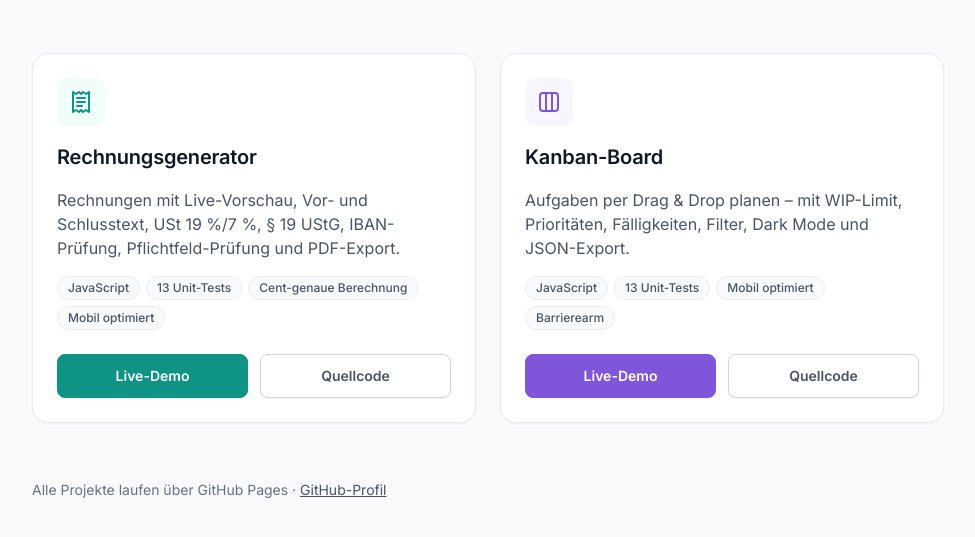
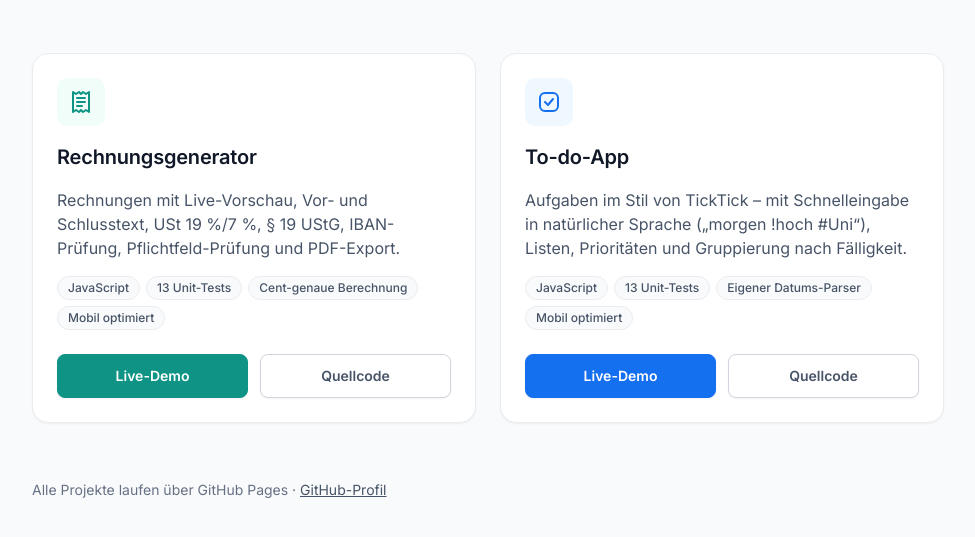
Before and after one commit to Surhay276/surhay276.github.io, a plain HTML site: page index.html in a window 1280 px wide. Shown: the part 259-796 px from the top of the page, without its empty margins (152-1127 px from the left). Drawn offline with Linux system fonts and the light colour scheme.

Commit message:
Startseite: To-do-App statt Kanban-Board, alte Links leiten weiter
Co-Authored-By: Claude Opus 5.5 <noreply@anthropic.com>
Claude-Session: https://claude.ai/code/session_01F5tPPrrTcQLFmCDPSY5Rx2

```diff
--- a/index.html
+++ b/index.html
@@ -13,7 +13,7 @@
     :root {
       --bg: #F9FAFB; --surface: #fff; --border: #EAECF0; --border-strong: #D0D5DD;
       --text: #101828; --text-2: #475467; --text-3: #667085;
-      --violet: #7F56D9; --violet-soft: #F9F5FF; --teal: #0E9384; --teal-soft: #F0FDF9;
+      --violet: #1570EF; --violet-soft: #EFF8FF; --teal: #0E9384; --teal-soft: #F0FDF9;
       --shadow-xs: 0 1px 2px rgb(16 24 40 / .05);
       --shadow-lg: 0 12px 16px -4px rgb(16 24 40 / .08), 0 4px 6px -2px rgb(16 24 40 / .03);
       --mono: "JetBrains Mono", ui-monospace, monospace;
@@ -81,13 +81,13 @@
       </article>
 
       <article class="project kanban">
-        <span class="mark" aria-hidden="true"><svg viewBox="0 0 24 24"><rect x="3" y="3" width="18" height="18" rx="3"/><path d="M9 3v18M15 3v18"/></svg></span>
-        <h2>Kanban-Board</h2>
-        <p>Aufgaben per Drag &amp; Drop planen – mit WIP-Limit, Prioritäten, Fälligkeiten, Filter, Dark Mode und JSON-Export.</p>
-        <ul><li>JavaScript</li><li>13 Unit-Tests</li><li>Mobil optimiert</li><li>Barrierearm</li></ul>
+        <span class="mark" aria-hidden="true"><svg viewBox="0 0 24 24"><rect x="3" y="3" width="18" height="18" rx="5"/><path d="m8 12 3 3 5-6"/></svg></span>
+        <h2>To-do-App</h2>
+        <p>Aufgaben im Stil von TickTick – mit Schnelleingabe in natürlicher Sprache („morgen !hoch #Uni“), Listen, Prioritäten und Gruppierung nach Fälligkeit.</p>
+        <ul><li>JavaScript</li><li>13 Unit-Tests</li><li>Eigener Datums-Parser</li><li>Mobil optimiert</li></ul>
         <div class="actions">
-          <a class="btn btn-primary" href="kanban-board/">Live-Demo</a>
-          <a class="btn" href="https://github.com/Surhay276/kanban-board">Quellcode</a>
+          <a class="btn btn-primary" href="todo-app/">Live-Demo</a>
+          <a class="btn" href="https://github.com/Surhay276/todo-app">Quellcode</a>
         </div>
       </article>
     </section>
```
Also changed, not shown: 404.html (+3 -2 lines), 1 other file.
